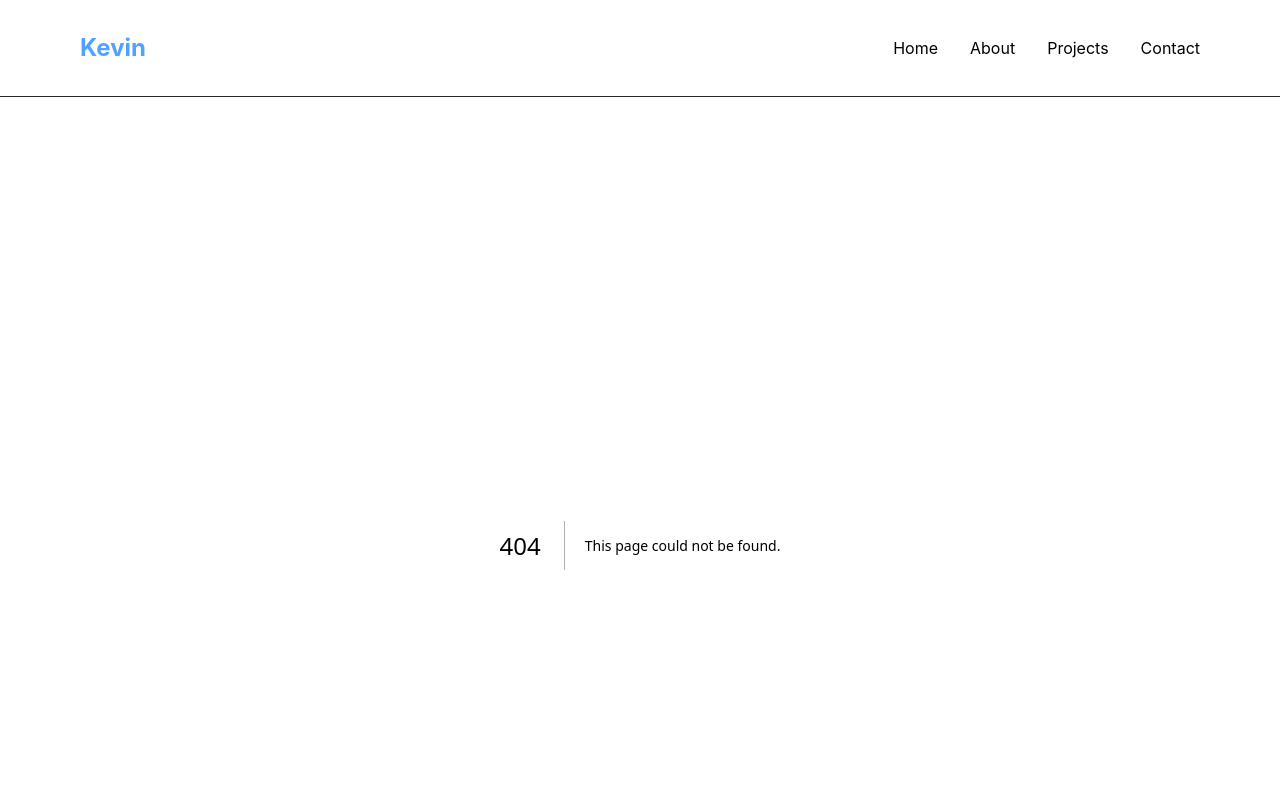
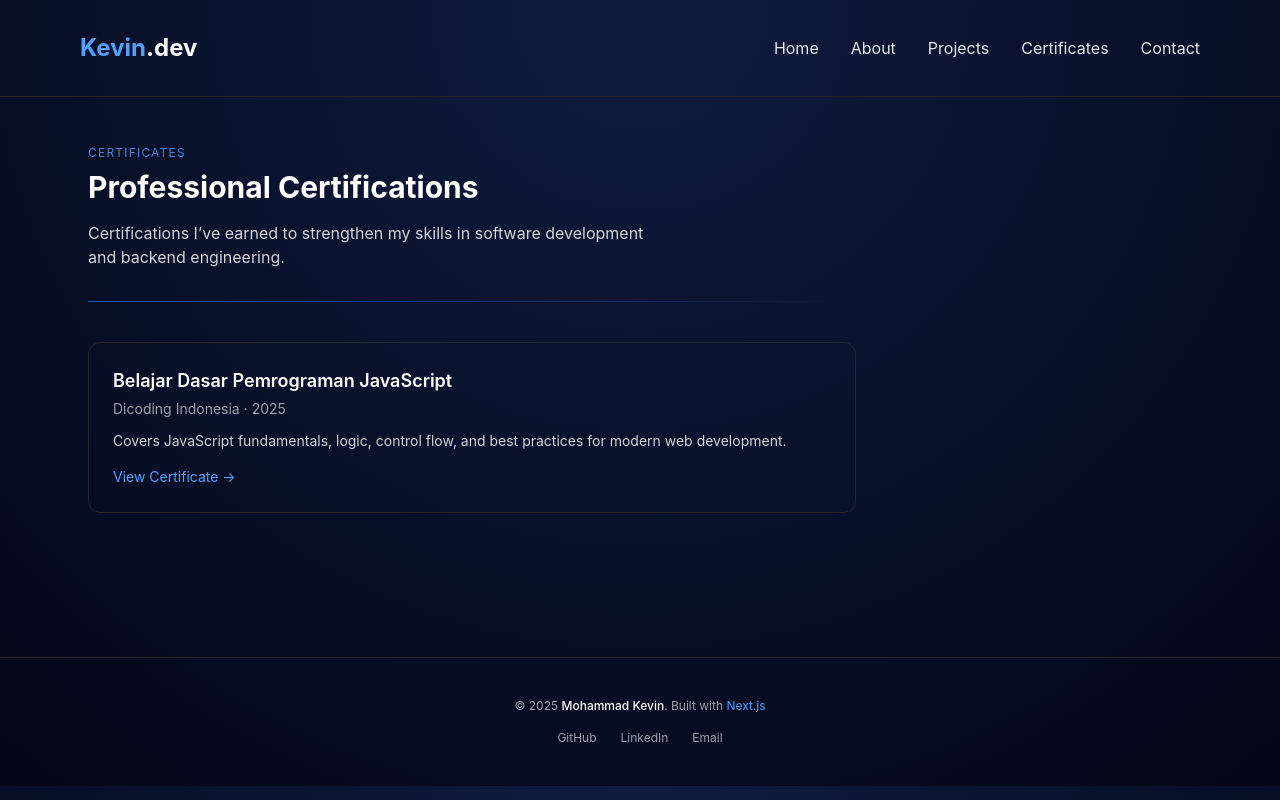
Before and after one commit to MohammadKevin/portofolio-mohammad-kevin, a Next.js app: page /Certificates in a window 1280 px wide. Before the commit this address had no page. Shown: the top 800 px of the page. Built offline with nearby package versions, Linux system fonts and the light colour scheme.

Commit message:
Add certificates page

```diff
--- /dev/null
+++ b/app/Certificates/page.tsx
@@ -0,0 +1,49 @@
+export default function Certificates() {
+    return (
+        <section className="max-w-3xl">
+            {/* Eyebrow */}
+            <p className="text-xs uppercase tracking-widest text-blue-400/80">
+                Certificates
+            </p>
+
+            {/* Title */}
+            <h2 className="mt-2 text-3xl font-bold text-white">
+                Professional Certifications
+            </h2>
+
+            <p className="mt-4 text-zinc-300 max-w-xl">
+                Certifications I’ve earned to strengthen my skills in software
+                development and backend engineering.
+            </p>
+
+            {/* Divider */}
+            <div className="mt-8 h-px w-full bg-gradient-to-r from-blue-500/60 to-transparent" />
+
+            {/* Certificate Card */}
+            <div className="mt-10 space-y-6">
+                <div className="rounded-xl border border-zinc-800 p-6 hover:border-blue-500/60 transition">
+                    <h3 className="text-lg font-semibold text-white">
+                        Belajar Dasar Pemrograman JavaScript
+                    </h3>
+
+                    <p className="mt-1 text-sm text-zinc-400">
+                        Dicoding Indonesia · 2025
+                    </p>
+
+                    <p className="mt-3 text-sm text-zinc-300">
+                        Covers JavaScript fundamentals, logic, control flow, and
+                        best practices for modern web development.
+                    </p>
+
+                    <a
+                        href="https://www.dicoding.com/certificates/XXXXX"
+                        target="_blank"
+                        className="mt-4 inline-block text-sm text-blue-400 hover:underline"
+                    >
+                        View Certificate →
+                    </a>
+                </div>
+            </div>
+        </section>
+    );
+}
--- a/components/Navbar.tsx
+++ b/components/Navbar.tsx
@@ -19,6 +19,10 @@ export default function Navbar() {
                     <Link href="/projects" className="hover:text-blue-400 transition">
                         Projects
                     </Link>
+                    <Link href="/certificates" className="hover:text-blue-400 transition">
+                        Certificates
+                    </Link>
+
                     <Link href="/contact" className="hover:text-blue-400 transition">
                         Contact
                     </Link>
```
Lines whose indentation alone changed are shown as unchanged.
